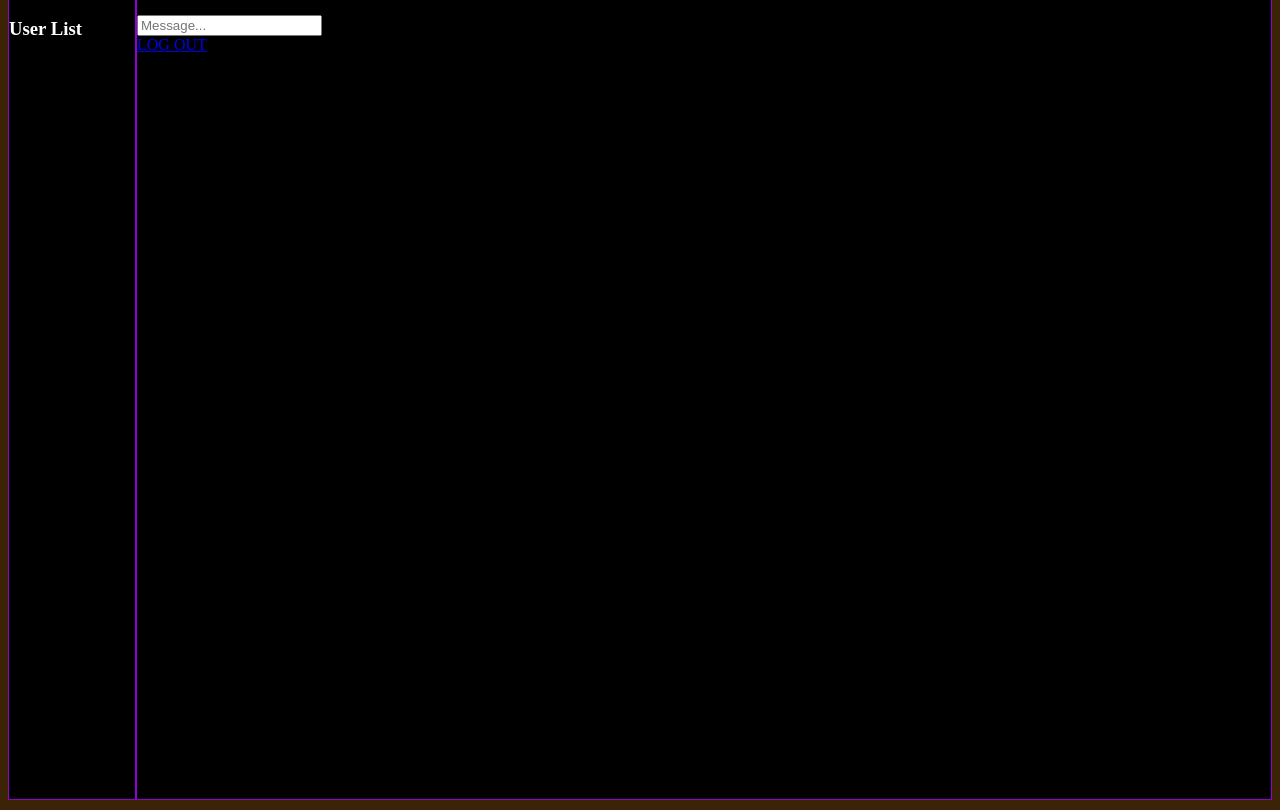
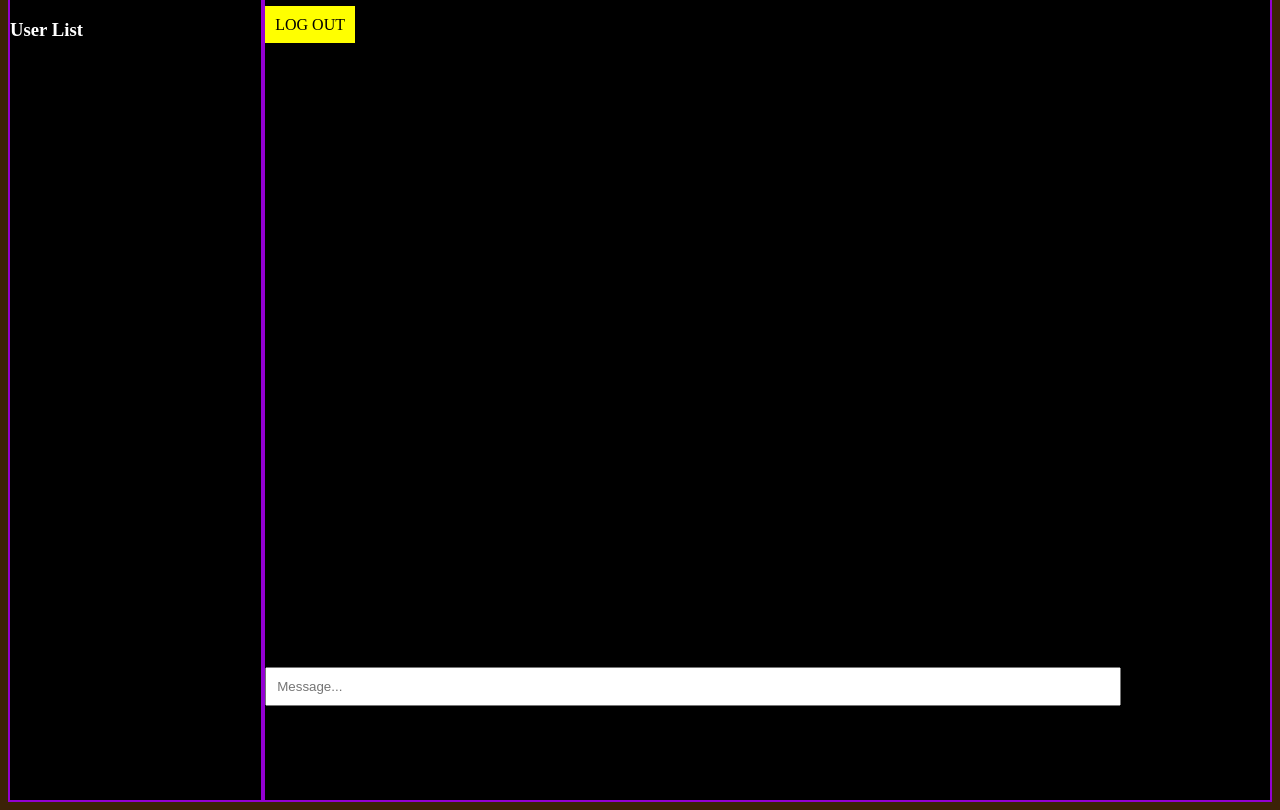
Before and after one commit to Obsidian-fun/Supercool, a website: page chatroom.ejs in a window 1280 px wide. Shown: the part 94-904 px from the top of the page. Drawn offline with nearby package versions, Linux system fonts and the light colour scheme; files that its build step writes are made by us from their sources; no server answers.

Commit message:
modified:   chatroom.ejs

```diff
--- a/chatroom.ejs
+++ b/chatroom.ejs
@@ -82,16 +82,30 @@
   .Container .Users{
     background-color: black;
     color: white;
-    width: 10%;
+    width: 20%;
     height: 100vh;
-    border: 1px solid #9400d3;
+    border: 2px solid #9400d3;
   }
   .Container .Chatbox {
     background-color: black;
-    width: 90%;
+    width: 80%;
     color: white;
     height: 100vh;
-    border: 1px solid #9400d3;
+    border: 2px solid #9400d3;
+  }
+
+  .Container #message-input{
+    position: absolute;
+    bottom: 0;
+    width: 65%;
+    padding: 10px;
+  }
+
+  .logout-button {
+    color: black;
+    text-decoration: none;
+    background-color: yellow;
+    padding: 10px;
   }
 
   </style>
```
